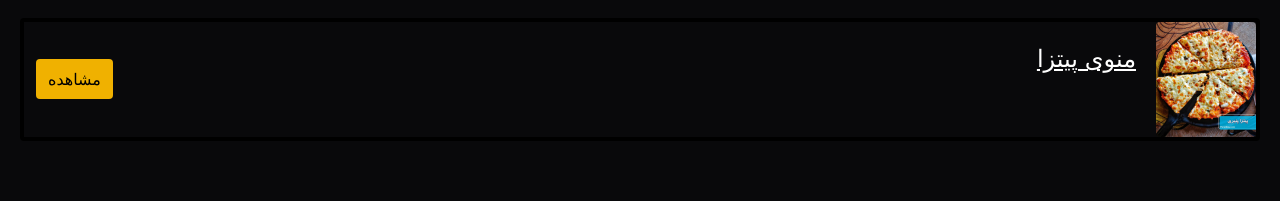
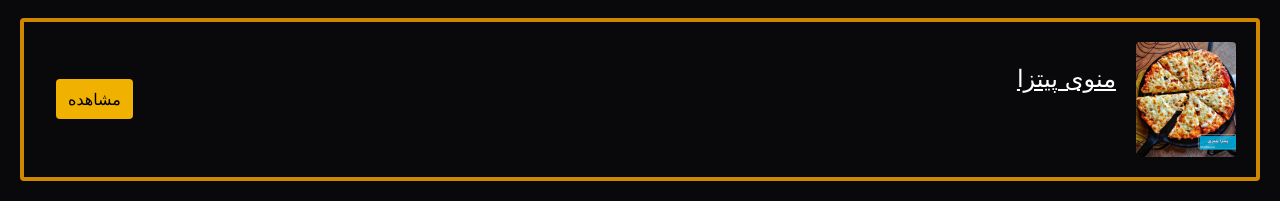
Before and after one commit to soheilbp08/resturant, a website: page index.html in a window 1280 px wide. Shown: the part 802-1003 px from the top of the page. Before the commit the page ends 963 px from the top, so only its background shows below. Drawn offline with Linux system fonts and the light colour scheme.

Commit message:
pizza style

```diff
--- a/index.html
+++ b/index.html
@@ -57,7 +57,7 @@
     <!-- غذا -->
     <div class="menu-container p-5">
       <div
-        class="pizza-container border-4 w-[100%] flex items-center justify-between rounded"
+        class="pizza-container border-4 border-yellow-600 w-[100%] flex items-center justify-between rounded p-5"
       >
         <div class="flex items-center justify-between gap-5">
           <img src="./photo/piz1.jpg" alt="" class="w-[100px] rounded" />
```
Also changed, not shown: style.css.
